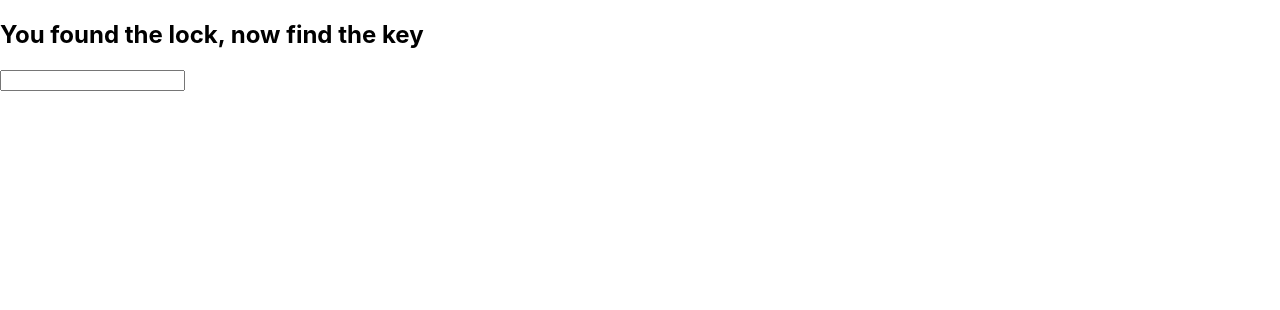
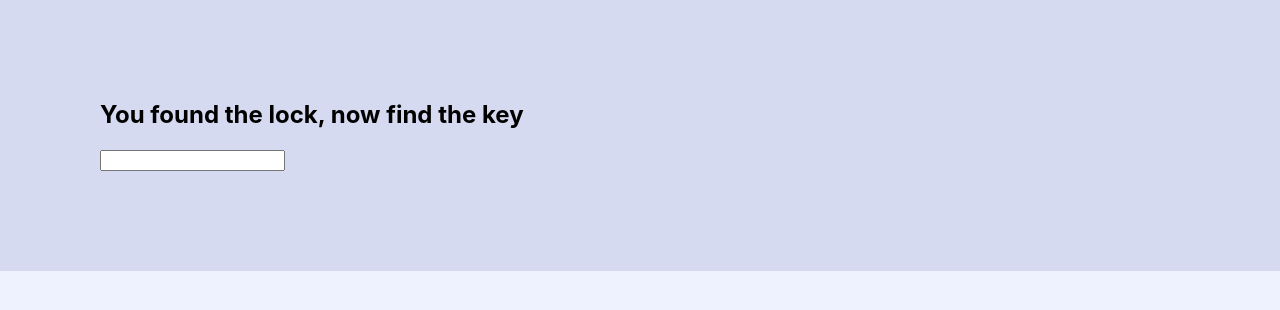
Before and after one commit to olav35/board, a React (Create React App) app in the folder front/: page / in a window 1280 px wide. Shown: the top 310 px of the page. Built offline with nearby package versions, Linux system fonts and the light colour scheme.

Commit message:
Add some mediocre styling

```diff
--- a/front/src/App.css
+++ b/front/src/App.css
@@ -1,38 +1,24 @@
-.App {
-  text-align: center;
+body {
+  margin: 0;
+  padding: 0;
+
+  --layer-0-color: #eef2ff;
+  --layer-1-color: #d6daf0;
+
+  background: var(--layer-0-color);
+  color: #000000;
 }
 
-.App-logo {
-  height: 40vmin;
-  pointer-events: none;
+#key-prompt {
+  height: 100vh;
+  width: 100vw;
 }
 
-@media (prefers-reduced-motion: no-preference) {
-  .App-logo {
-    animation: App-logo-spin infinite 20s linear;
-  }
+#key-prompt-inner {
+  background: var(--layer-1-color);
+  padding: 100px;
 }
 
-.App-header {
-  background-color: #282c34;
-  min-height: 100vh;
-  display: flex;
-  flex-direction: column;
-  align-items: center;
-  justify-content: center;
-  font-size: calc(10px + 2vmin);
-  color: white;
+h1, h2, h3, h4, h5, h6 {
+  margin-top: 0;
 }
-
-.App-link {
-  color: #61dafb;
-}
-
-@keyframes App-logo-spin {
-  from {
-    transform: rotate(0deg);
-  }
-  to {
-    transform: rotate(360deg);
-  }
-}
--- a/front/src/components/KeyPrompt.js
+++ b/front/src/components/KeyPrompt.js
@@ -9,10 +9,12 @@ const KeyPrompt = ({ newKey, setNewKey, setKey }) => {
 
   return (
     <div id="key-prompt">
-      <h2>You found the lock, now find the key</h2>
-      <form onSubmit={handleSubmit}>
-        <input type="text" value={newKey} onChange={(event) => setNewKey(event.target.value)}/>
-      </form>
+      <div id="key-prompt-inner">
+        <h2>You found the lock, now find the key</h2>
+        <form onSubmit={handleSubmit}>
+          <input type="text" value={newKey} onChange={(event) => setNewKey(event.target.value)}/>
+        </form>
+      </div>
     </div>
   )
 }
```
Also changed, not shown: 1 other file (tests, documents, lock files or other folders).
